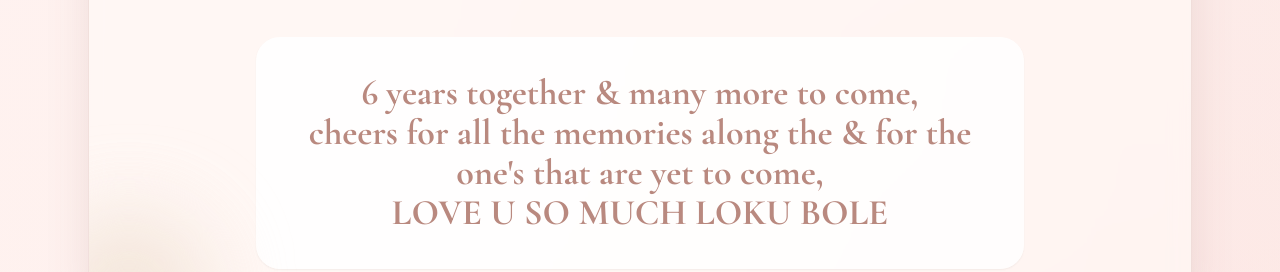
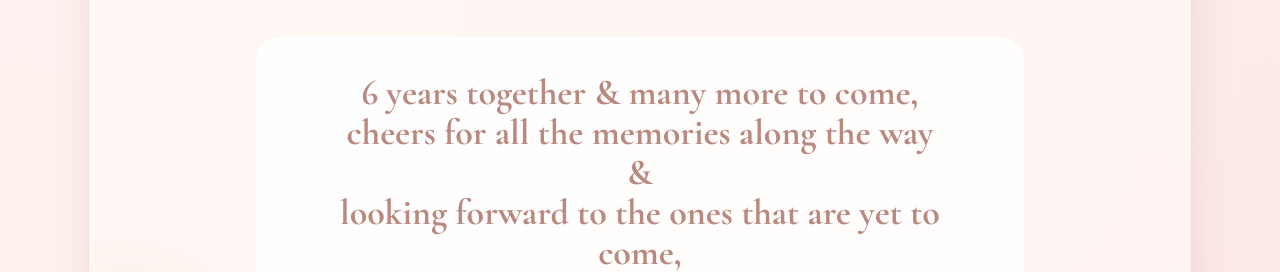
Before and after one commit to Aishcharya414/11.20.11.21, a plain HTML site: page index.html in a window 1280 px wide. Shown: the part 528-800 px from the top of the page. Drawn offline with nearby package versions, Linux system fonts and the light colour scheme.

Commit message:
Fix anniversary message card markup

```diff
--- a/index.html
+++ b/index.html
@@ -201,8 +201,9 @@
 					<div class="mx-auto mt-10 max-w-3xl rounded-3xl bg-white/85 px-6 py-7 text-center shadow-sm sm:px-10 sm:py-9">
 						<p class="font-heading text-3xl font-bold leading-relaxed text-rosegold sm:text-4xl">
 							6 years together & many more to come,<br />
-							cheers for all the memories along the & for the one's that are yet to come,<br />
-							LOVE U SO MUCH LOKU BOLE
+							cheers for all the memories along the way<br />&<br />
+							looking forward to the ones that are yet to come,<br />
+							LOVE U SO MUCH LOKU BOLE!!!!!
 						</p>
 					</div>
 
```
